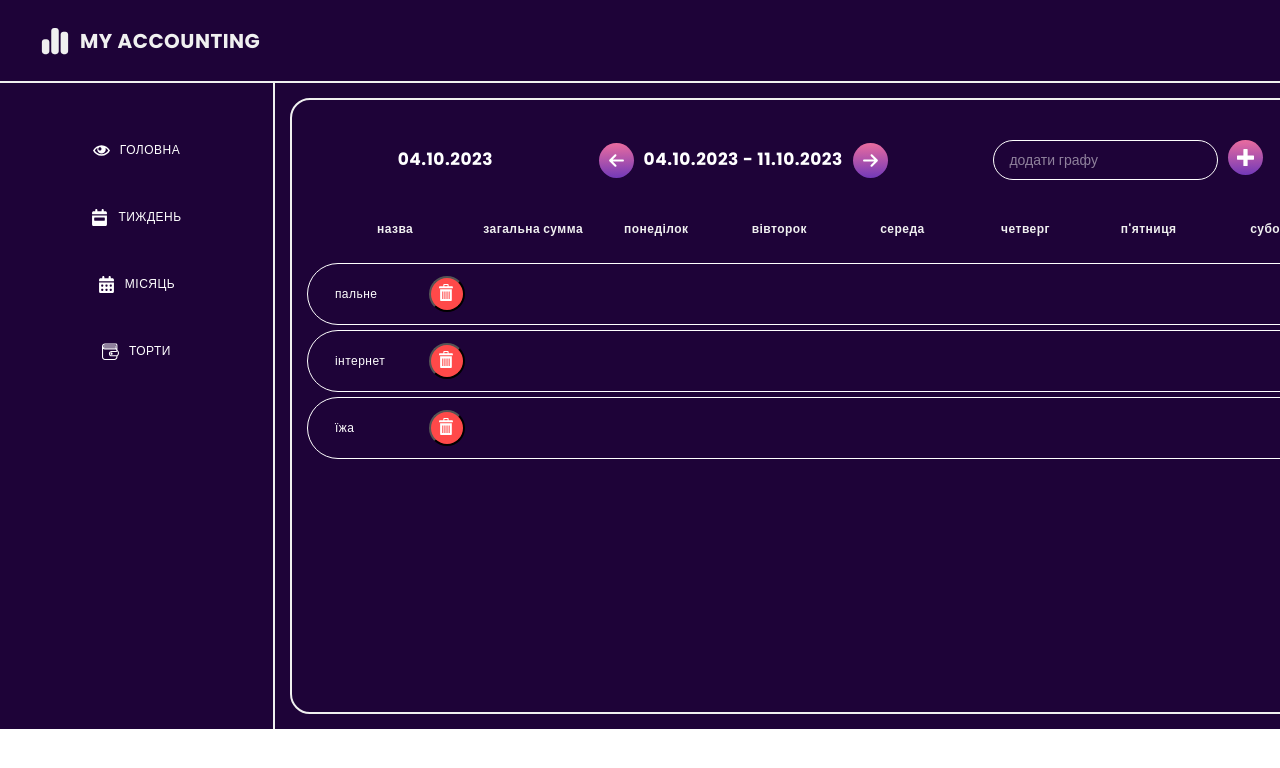
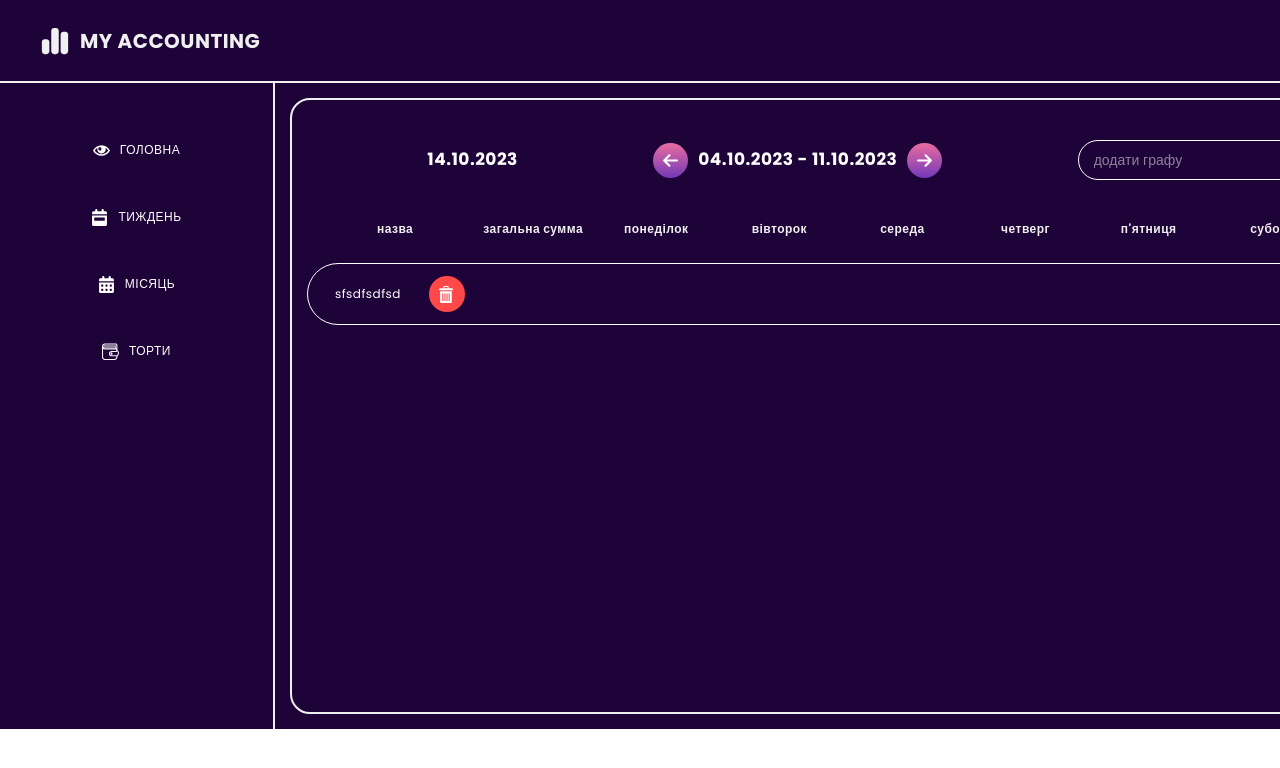
Before and after one commit to DenysPetrenk0/my_accounting, a React (Create React App) app: page /week in a window 1280 px wide. Shown: the top 768 px of the page. Built offline with nearby package versions, Linux system fonts and the light colour scheme; data requests are answered from the project's data file; a web font is replaced by a local one.

Commit message:
added time reducer bug fixed

```diff
--- a/db.json
+++ b/db.json
@@ -27,27 +27,12 @@
       "cost": "234",
       "phone": "2342",
       "id": 5
-    },
-    {
-      "name": "йцук",
-      "cake": "йцк",
-      "cost": "1234",
-      "phone": "1234",
-      "id": 6
     }
   ],
   "cost": [
     {
-      "cost": "пальне",
+      "cost": "sfsdfsdfsd",
       "id": 1
-    },
-    {
-      "cost": "інтернет",
-      "id": 2
-    },
-    {
-      "cost": "їжа",
-      "id": 3
     }
   ]
 }
--- a/src/componets/costComponents/ListCost/itemCost/ItemCost.js
+++ b/src/componets/costComponents/ListCost/itemCost/ItemCost.js
@@ -11,11 +11,11 @@ const ItemCost = ({costs, deleteCostOperation}) => {
             <label className="cost__container">
                 <div className="cost__name__box">
                     <p className="cost__name">{cost.cost}</p>
-                    <button type="button" className="cost__button" onClick={() => deleteCostOperation(cost.id)}>
+                    <a href="#" className="cost__button" onClick={() => deleteCostOperation(cost.id)}>
                         <svg className="cost__button__icon" height="17" width="17">
                             <use href={itemCostIcon + "#del"}></use>
                         </svg>
-                    </button>
+                    </a>
                 </div>
                 <input type="text" className="cost__input"/>
                 <input type="text" className="cost__input"/>
--- a/src/componets/costComponents/ListCost/itemCost/ItemCostStyled.js
+++ b/src/componets/costComponents/ListCost/itemCost/ItemCostStyled.js
@@ -33,10 +33,18 @@ export const ItemCostStyled = styled.form `
       width: 36px;
       height: 36px;
       border-radius: 50%;
+      display: flex;
+      justify-content: center;
+      align-items: center;
       background: ${(props) => props.colors.darkColors.down};
+      cursor: default;
 
       &__icon {
         fill: ${(props) => props.colors.darkColors.title};
+      }
+
+      &:hover {
+        scale: 1.1;
       }
     }
 
--- a/src/pages/week/WeekPage.js
+++ b/src/pages/week/WeekPage.js
@@ -4,12 +4,14 @@ import colors from "../../style/colors";
 import weekIcon from "./icon/weekIcom.svg";
 import AddCost from "../../componets/costComponents/addCost/AddCost";
 import ListCost from "../../componets/costComponents/ListCost/ListCost";
+import {connect} from "react-redux";
 
-const WeekPage = () => {
+const WeekPage = ({time}) => {
+    console.log(time)
   return(
       <WeekPageStyled colors={colors}>
           <div className="week__number">
-              <h2 className="week__number__current-day">04.10.2023</h2>
+              <h2 className="week__number__current-day">{time.date}</h2>
               <div className="week__number__box">
                   <button type="button" className="week__number__button-arrow">
                       <svg className="week__number__button-arrow__icon" height="17" width="17">
@@ -23,11 +25,17 @@ const WeekPage = () => {
                       </svg>
                   </button>
               </div>
-              <AddCost />x
+              <AddCost />
           </div>
           <ListCost />
       </WeekPageStyled>
   );
 };
 
-export default WeekPage;
+const mapStateToProps = (state) => {
+    return {
+        time: state.time
+    }
+}
+
+export default connect(mapStateToProps, {})(WeekPage);
--- /dev/null
+++ b/src/redux/Time/timeAction.js
@@ -0,0 +1,3 @@
+import {createAction} from "@reduxjs/toolkit";
+
+export const currentDay = createAction("currentDay");
--- /dev/null
+++ b/src/redux/Time/timeReducer.js
@@ -0,0 +1,22 @@
+import {combineReducers, createReducer} from "@reduxjs/toolkit";
+import {currentDay} from "./timeAction";
+
+const currentDate = () => {
+    const date = new Date();
+    const padStart = num => String(num).padStart(2, '0');
+    const year = date.getFullYear();
+    const month = padStart(date.getMonth() + 1);
+    const day = date.getDate();
+
+    return `${day}.${month}.${year}`;
+};
+
+const date = createReducer(currentDate(), {
+    [currentDay]: (_, { payload }) => payload,
+});
+
+const timeReducer = combineReducers({
+    date: date,
+});
+
+export default timeReducer;
--- a/src/redux/store.js
+++ b/src/redux/store.js
@@ -2,11 +2,13 @@ import {configureStore, getDefaultMiddleware} from "@reduxjs/toolkit";
 import {FLUSH, PAUSE, PERSIST, PURGE, REGISTER, REHYDRATE} from "redux-persist";
 import cakeReducer from "./Cake/cakeReducer";
 import costReducer from "./Cost/costReducer";
+import timeReducer from "./Time/timeReducer";
 
 const store = configureStore({
     reducer: {
         cake: cakeReducer,
-        cost: costReducer
+        cost: costReducer,
+        time: timeReducer
     },
     middleware: getDefaultMiddleware({
         serializableCheck: {
```
Also changed, not shown: src/redux/Time/timeSelector.js (added).
